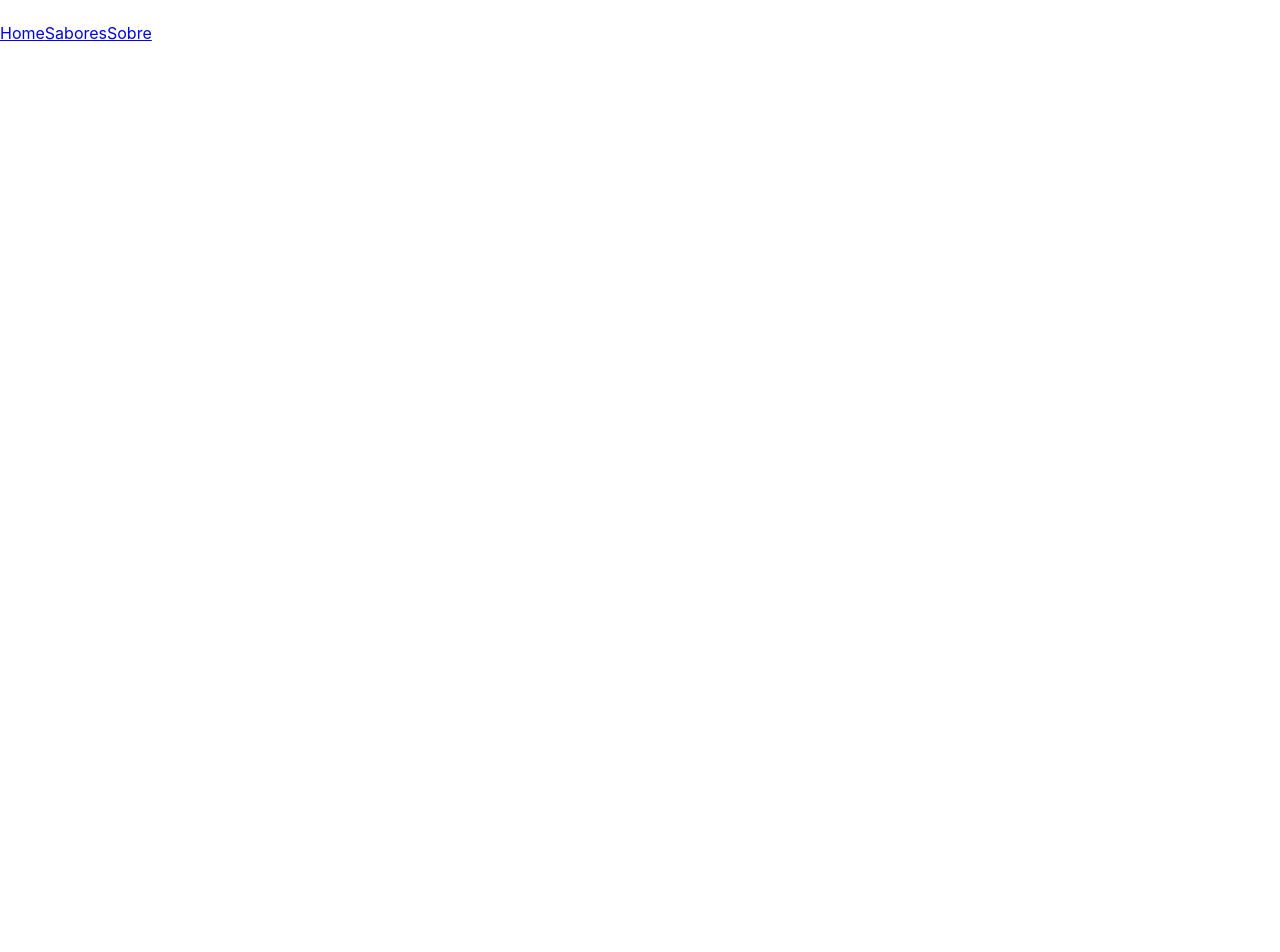
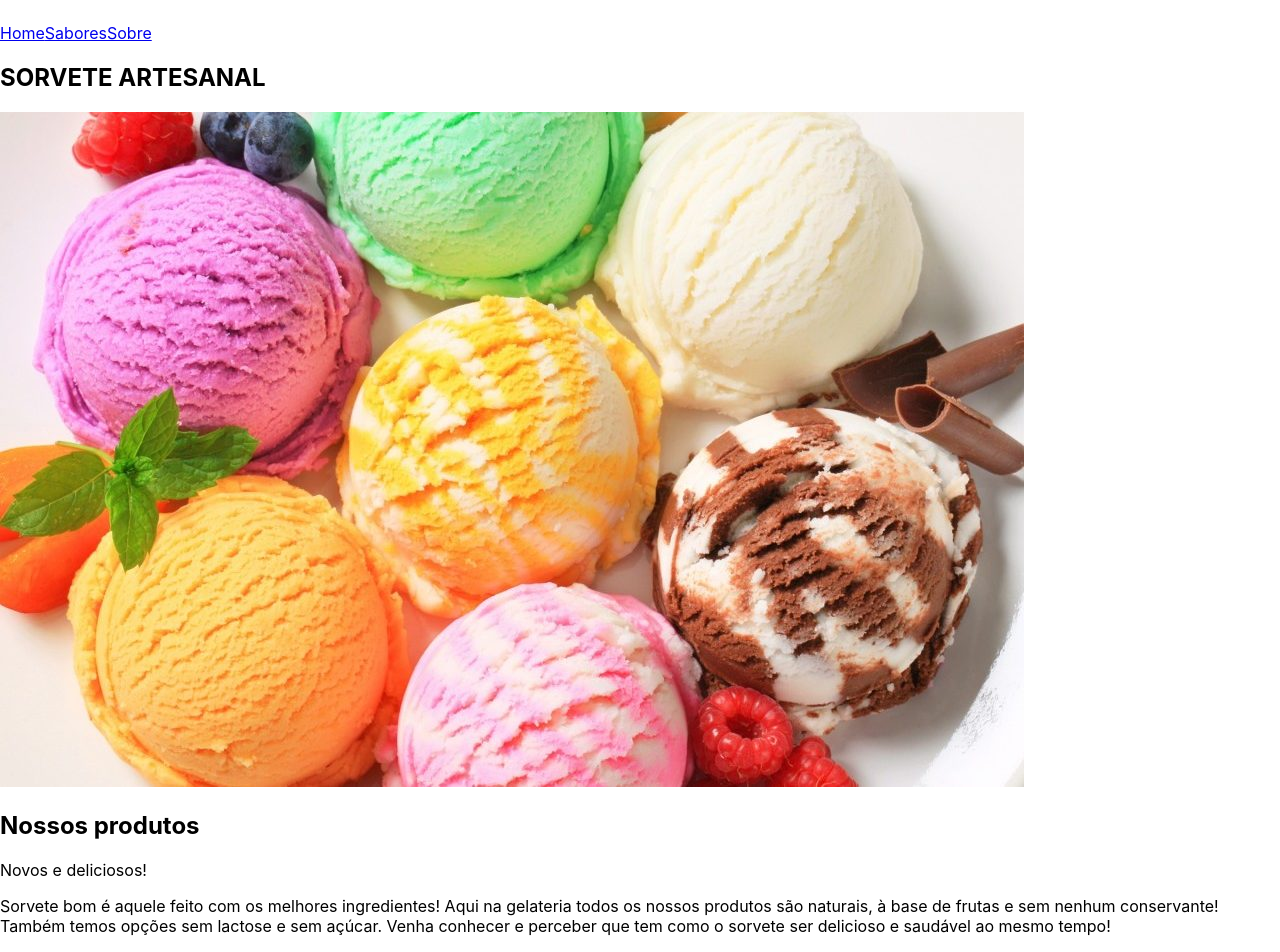
Before and after one commit to gleicekelly13/Gelateria, a React (Create React App) app: page / in a window 1280 px wide. Shown: the part 281-1233 px from the top of the page. Before the commit the page ends 800 px from the top, so only its background shows below. Built offline with nearby package versions, Linux system fonts and the light colour scheme.

Commit message:
Criação da Seção Sabores

```diff
--- a/src/paginas/Home/index.js
+++ b/src/paginas/Home/index.js
@@ -5,6 +5,31 @@ export default function Home () {
     return (
         <div>
             <Topo/>
+
+            <main>
+                <section className="secao-banner">
+                    <div>
+                        <h1>SORVETE ARTESANAL</h1>
+                    </div>
+                </section>
+
+                <section className="secao-sabores">
+                    <img src="./assets/banner-sabores.jpg" alt="image-sabores"/>
+                    <div>
+                        <h2>Nossos produtos</h2>
+                        <span>Novos e deliciosos!</span>
+                        <p>Sorvete bom é aquele feito com os melhores ingredientes! Aqui na gelateria todos os nossos produtos são naturais, à base de frutas e sem nenhum conservante! Também temos opções sem lactose e sem açúcar. Venha conhecer e perceber que tem como o sorvete ser delicioso e saudável ao mesmo tempo!</p>
+                    </div>
+                </section>
+
+                <section>
+
+                </section>
+
+                <section>
+
+                </section>
+            </main>
         </div>
     );
 }
```
